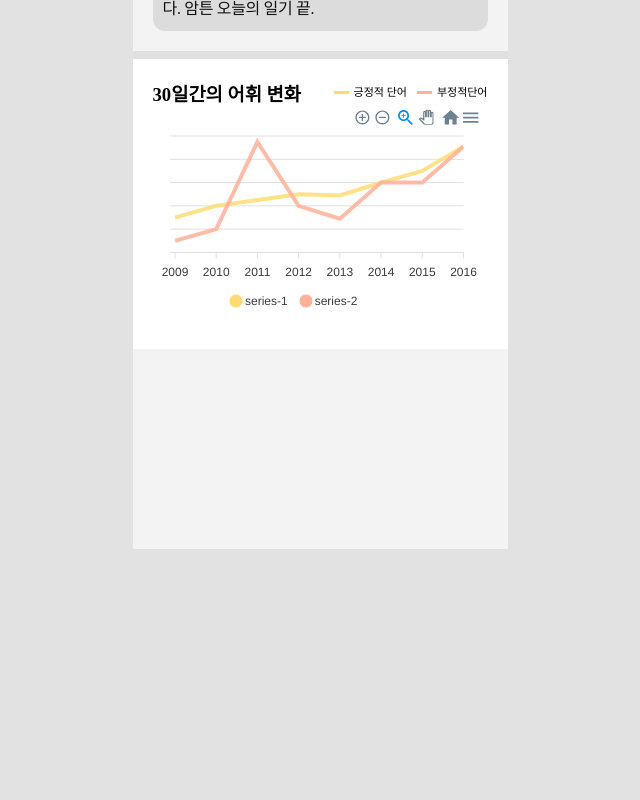
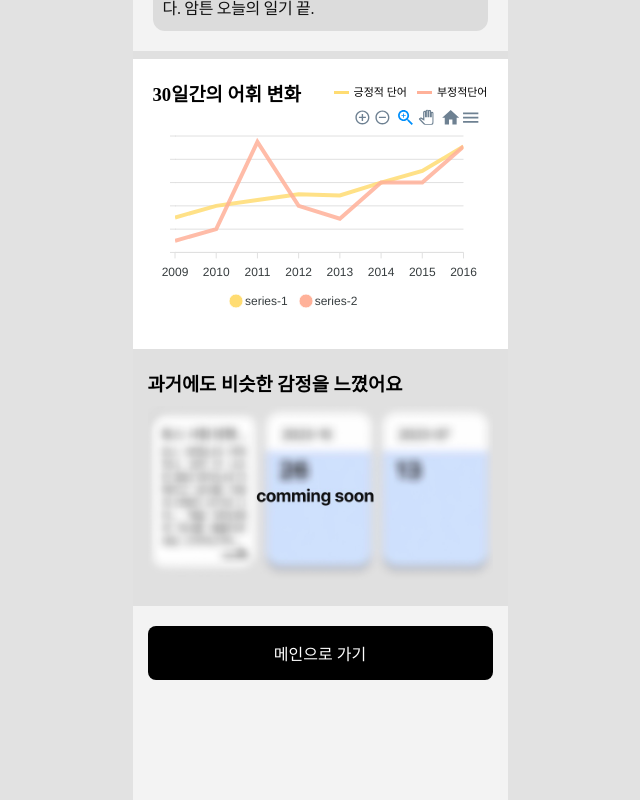
Before and after one commit to f-lb/frontend, a React (Create React App) app: page /today-report in a window 1280 px wide. Shown: the part 1729-2529 px from the top of the page, without its empty margins (320-960 px from the left). Before the commit the page ends 2278 px from the top, so only its background shows below. Built offline with nearby package versions, Linux system fonts and the light colour scheme; a web font is replaced by a local one.

Commit message:
todayreport page 완성

```diff
--- a/src/pages/TodayReportPage.jsx
+++ b/src/pages/TodayReportPage.jsx
@@ -3,6 +3,8 @@ import WordAnalysisDashboard from "../components/WordAnalysisDashboard";
 import styled from "styled-components";
 import AngryCover from "../assets/cover-angry.svg";
 import Chart from "react-apexcharts";
+import CommingSoon from "../assets/comming-soon.jpeg";
+import { Link } from "react-router-dom";
 
 const series = [
   {
@@ -177,6 +179,25 @@ export default function TodayReportPage() {
           </Header>
           <Chart options={options} series={series} />
         </Graph>
+
+        <div
+          style={{
+            padding: "20px 15px",
+            backgroundColor: "#e0e0e0",
+            margin: "0 -15px",
+          }}
+        >
+          <h3 style={{ marginBottom: "10px" }}>
+            과거에도 비슷한 감정을 느꼈어요
+          </h3>
+          <img
+            style={{ width: "100%", display: "block" }}
+            src={CommingSoon}
+            alt="comming_soon"
+          />
+        </div>
+
+        <LinkBtn>메인으로 가기</LinkBtn>
       </Main>
     </>
   );
@@ -215,7 +236,7 @@ const Cover = styled.div`
 
 const Main = styled.main`
   margin-top: 230px;
-  padding: 0 15px 200px;
+  padding: 0 15px 120px;
 
   p {
     //styleName: body/Md;
@@ -339,3 +360,14 @@ const Graph = styled.div`
     }
   }
 `;
+
+const LinkBtn = styled(Link)`
+  background: #000000;
+  color: #fff;
+  width: 100%;
+  display: block;
+  text-align: center;
+  padding: 15px 0;
+  border-radius: 8px;
+  margin-top: 20px;
+`;
```
Also changed, not shown: src/assets/comming-soon.jpeg (added), src/assets/comming-soon.svg (added).
